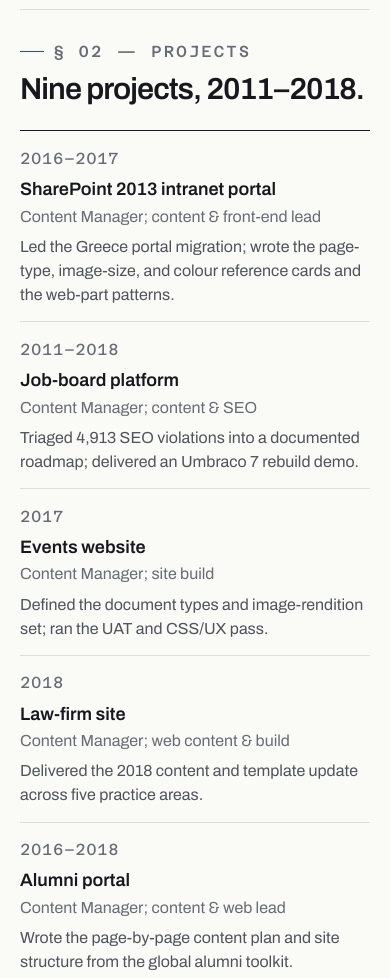
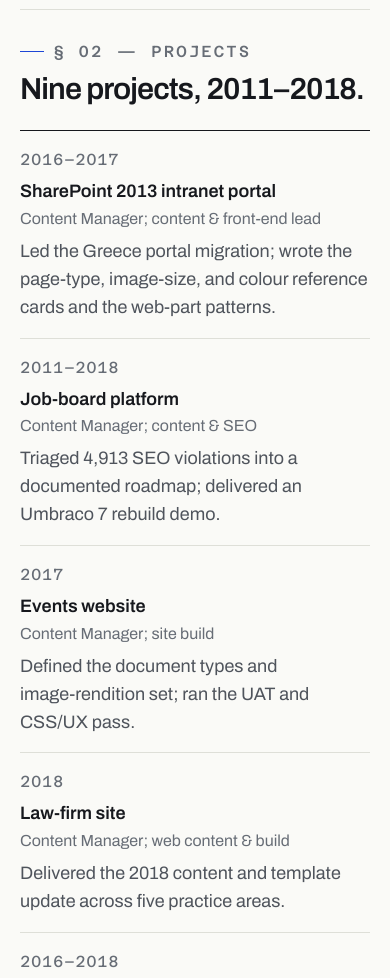
Before and after one commit to lagtac/portfolio, a website: page src/design3/work/kpmg.html in a window 390 px wide. Shown: the part 1360-2338 px from the top of the page. Drawn offline with Linux system fonts and the light colour scheme.

Commit message:
fix(design3): give the KPMG timeline its reading measure

```diff
--- a/src/design3/css/site.css
+++ b/src/design3/css/site.css
@@ -727,6 +727,7 @@
 	margin-top: 0.35rem;
 	font-size: var(--t-small);
 	line-height: 1.5;
+	text-wrap: balance;
 }
 
 .case-hero {
@@ -811,6 +812,10 @@
 
 .case-section .prose {
 	max-width: 62ch;
+}
+
+.case-section .prose--wide {
+	max-width: none;
 }
 
 .case-section .prose .lede {
@@ -1595,7 +1600,8 @@
 	margin-top: 0.3rem;
 }
 
-/* KPMG timeline */
+/* KPMG timeline: the date owns the gutter, the outcome owns the reading
+   column. The row spans the full case body, so the evidence gets the measure. */
 
 .kpmg {
 	margin-top: 1.6rem;
@@ -1604,9 +1610,10 @@
 
 .kpmg__row {
 	display: grid;
-	grid-template-columns: 7.5rem minmax(0, 1fr) minmax(0, 1.1fr);
-	gap: 1.2rem;
-	padding-block: 0.9rem;
+	grid-template-columns: 13rem minmax(0, 1fr);
+	column-gap: 2.5rem;
+	row-gap: 0.5rem;
+	padding-block: 1rem;
 	border-bottom: 1px solid var(--rule);
 }
 
@@ -1631,8 +1638,10 @@
 }
 
 .kpmg__outcome {
-	font-size: var(--t-small);
-	line-height: 1.5;
+	grid-column: 2;
+	grid-row: 2;
+	font-size: var(--t-body);
+	line-height: 1.55;
 	color: var(--ink-2);
 }
 
@@ -1800,6 +1809,11 @@
 
 	html {
 		scroll-padding-top: calc(var(--nav-h) + 5.5rem);
+	}
+
+	.kpmg__row {
+		grid-template-columns: 12rem minmax(0, 1fr);
+		column-gap: 1.5rem;
 	}
 
 	.case-rail ol {
@@ -2021,7 +2035,12 @@
 
 	.kpmg__row {
 		grid-template-columns: 1fr;
-		gap: 0.3rem;
+		gap: 0.35rem;
+	}
+
+	.kpmg__outcome {
+		grid-column: 1;
+		grid-row: auto;
 	}
 
 	.kpmg__years {
--- a/src/design3/work/kpmg.html
+++ b/src/design3/work/kpmg.html
@@ -29,7 +29,7 @@
   <link rel="stylesheet" href="../fonts/fonts.css?v=2">
   <link rel="stylesheet" href="../css/tokens.css?v=5">
   <link rel="stylesheet" href="../css/base.css?v=4">
-  <link rel="stylesheet" href="../css/site.css?v=13">
+  <link rel="stylesheet" href="../css/site.css?v=14">
 </head>
 <body>
   <a class="skip" href="#main">Skip to content</a>
@@ -122,7 +122,7 @@
               <h2>Nine projects, 2011–2018.</h2>
             </header>
 
-            <div class="prose">
+            <div class="prose prose--wide">
               <div class="kpmg">
                 <div class="kpmg__row">
                   <div class="kpmg__years">2016–2017</div>
```
Also changed, not shown: src/design3/404.html (+1 -1 lines), src/design3/about.html (+1 -1 lines), src/design3/design/index.html (+1 -1 lines), src/design3/index.html (+1 -1 lines), src/design3/work/oral-pathology-platform.html (+1 -1 lines).
